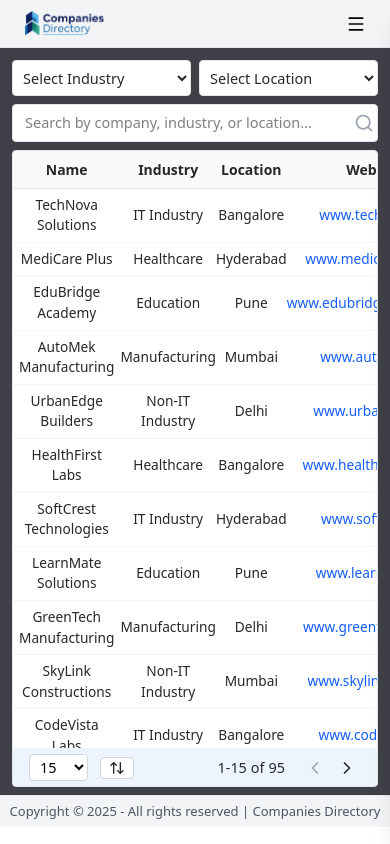
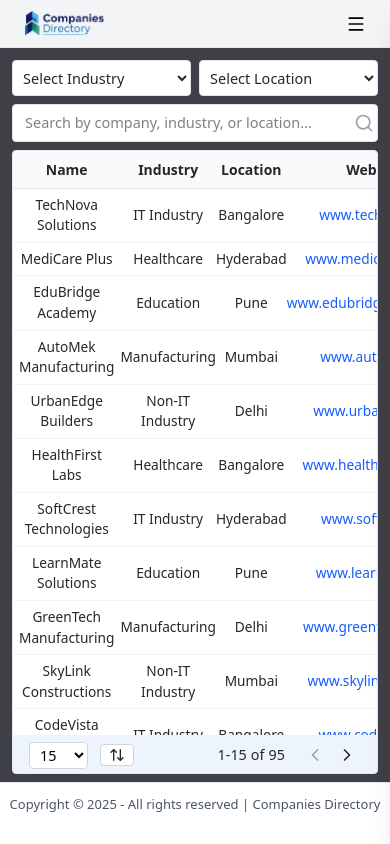
Before and after one commit to bhanudova02/companies-directory, a React (Vite) app: page / in a window 390 px wide. Built offline with nearby package versions, Linux system fonts and the light colour scheme.

Commit message:
all chagnes are done

```diff
--- a/src/App.jsx
+++ b/src/App.jsx
@@ -11,7 +11,7 @@ function App() {
   const [companiesList, setCompaniesList] = useState([]);
 
   return (
-    <main className="h-[98vh] md:h-screen flex flex-col">
+    <main className="h-[97vh] md:h-screen flex flex-col">
       {/* Fixed Header */}
       <header className="shrink-0">
         <Header />
--- a/src/components/Footer.jsx
+++ b/src/components/Footer.jsx
@@ -1,7 +1,7 @@
 export function Footer() {
     return (
-        <div className="bg-gray-100 text-gray-600 text-center py-1.5 border-t border-gray-200">
-            <p className="text-[13px] md:text-[14px] font-medium">
+        <div className="bg-white h-full md:bg-gray-100 text-gray-600 text-center py-0 md:py-1.5 border-t border-gray-200">
+            <p className="text-[13px] md:text-[14px] font-medium mt-3 mb-1 md:mb-0 md:mt-0">
                 Copyright © {new Date().getFullYear()} - All rights reserved | Companies Directory
             </p>
         </div>
```
